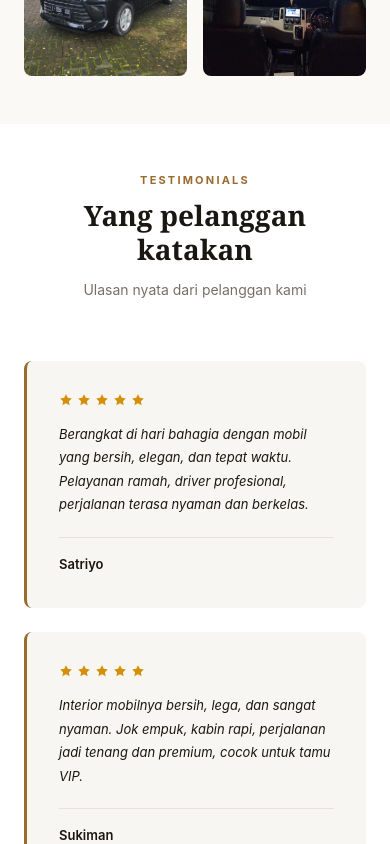
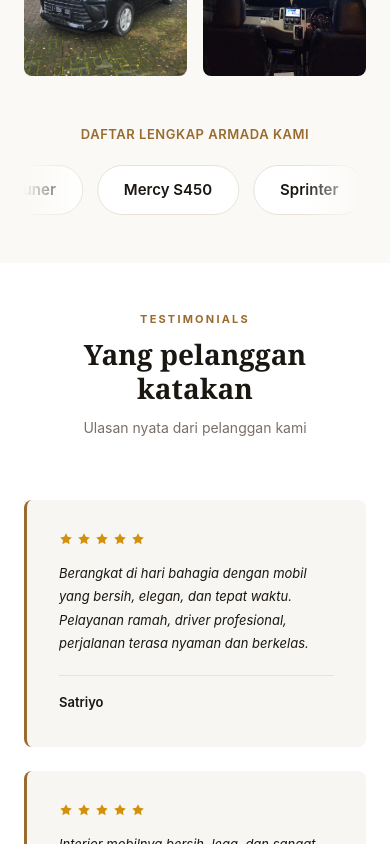
Before and after one commit to anindyawita/annayyara-garage-7, a Next.js app: page / in a window 390 px wide. Shown: the part 4180-5024 px from the top of the page. Built offline with nearby package versions, Linux system fonts and the light colour scheme.

Commit message:
fix: jenis mobil

```diff
--- a/app/globals.css
+++ b/app/globals.css
@@ -648,6 +648,66 @@ a {
   text-transform: uppercase;
 }
 
+/* === ARMADA LIST (nama unit) === */
+.armada-list-wrap {
+  margin-top: 48px;
+  text-align: center;
+}
+
+.armada-list-title {
+  font-size: 13px;
+  font-weight: 600;
+  letter-spacing: 0.04em;
+  color: #9a6b2e;
+  text-transform: uppercase;
+  margin-bottom: 20px;
+}
+
+.armada-marquee {
+  display: flex;
+  flex-wrap: nowrap;
+  overflow: hidden;
+  -webkit-mask-image: linear-gradient(90deg, transparent 0, #000 64px, #000 calc(100% - 64px), transparent 100%);
+  mask-image: linear-gradient(90deg, transparent 0, #000 64px, #000 calc(100% - 64px), transparent 100%);
+}
+
+.armada-list {
+  display: flex;
+  flex-wrap: nowrap;
+  flex-shrink: 0;
+  gap: 14px;
+  padding-right: 14px;
+  width: max-content;
+  animation: armadaScroll 22s linear infinite;
+}
+
+.armada-marquee:hover .armada-list {
+  animation-play-state: paused;
+}
+
+@keyframes armadaScroll {
+  from { transform: translateX(0); }
+  to { transform: translateX(-100%); }
+}
+
+.armada-chip {
+  font-size: 15px;
+  font-weight: 600;
+  color: #1a1612;
+  background: #fff;
+  border: 0.5px solid #e8e2d9;
+  padding: 12px 26px;
+  border-radius: 100px;
+  white-space: nowrap;
+  transition: background 0.2s, border-color 0.2s, color 0.2s;
+}
+
+.armada-chip:hover {
+  background: #9a6b2e;
+  border-color: #9a6b2e;
+  color: #faf9f6;
+}
+
 /* === TESTIMONI SECTION === */
 .review-grid {
   display: grid;
--- a/app/page.js
+++ b/app/page.js
@@ -71,7 +71,7 @@ export default function Home() {
           <div className="eyebrow">Sewa Mobil Premium Surabaya</div>
           <h1 className="hero-title">PERJALANAN <em>BERKELAS</em>,<br />DRIVER TERPERCAYA</h1>
           <p className="hero-desc">Armada premium, driver profesional, dan layanan terpercaya untuk setiap perjalanan penting Anda.</p>
-          <a href="https://wa.me/6281332166797" target="_blank" rel="noopener noreferrer" className="btn-primary">
+          <a href="https://wa.me/6281392294199" target="_blank" rel="noopener noreferrer" className="btn-primary">
             <svg width="16" height="16" viewBox="0 0 24 24" fill="currentColor"><path d="M17.472 14.382c-.297-.149-1.758-.867-2.03-.967-.273-.099-.471-.148-.67.15-.197.297-.767.966-.94 1.164-.173.199-.347.223-.644.075-.297-.15-1.255-.463-2.39-1.475-.883-.788-1.48-1.761-1.653-2.059-.173-.297-.018-.458.13-.606.134-.133.298-.347.446-.52.149-.174.198-.298.298-.497.099-.198.05-.371-.025-.52-.075-.149-.669-1.612-.916-2.207-.242-.579-.487-.5-.669-.51-.173-.008-.371-.01-.57-.01-.198 0-.52.074-.792.372-.272.297-1.04 1.016-1.04 2.479 0 1.462 1.065 2.875 1.213 3.074.149.198 2.096 3.2 5.077 4.487.709.306 1.262.489 1.694.625.712.227 1.36.195 1.871.118.571-.085 1.758-.719 2.006-1.413.248-.694.248-1.289.173-1.413-.074-.124-.272-.198-.57-.347z"/><path d="M12 0C5.373 0 0 5.373 0 12c0 2.125.558 4.118 1.532 5.845L.057 23.516a.5.5 0 0 0 .612.612l5.671-1.475A11.953 11.953 0 0 0 12 24c6.627 0 12-5.373 12-12S18.627 0 12 0zm0 22c-1.907 0-3.686-.536-5.197-1.464l-.372-.22-3.863 1.004 1.025-3.746-.242-.384A9.953 9.953 0 0 1 2 12C2 6.477 6.477 2 12 2s10 4.477 10 10-4.477 10-10 10z"/></svg>
             Hubungi Kami
           </a>
@@ -184,6 +184,30 @@ export default function Home() {
               <img src="/media/WhatsApp Image 2026-04-11 at 11.03.05 AM.jpeg" alt="Fortuner" className="mobil-img" />
             </div>
           </div>
+
+          <div className="armada-list-wrap fade-in">
+            <p className="armada-list-title">Daftar Lengkap Armada Kami</p>
+            <div className="armada-marquee">
+              <div className="armada-list">
+                {[
+                  'Alphard', 'Vellfire', 'Land Cruiser', 'Pajero', 'Fortuner',
+                  'Mercy S450', 'Sprinter', 'Innova', 'Avanza', 'Hiace Premio',
+                  'Hiace Luxury', 'Elf Long', 'Xpander', 'Xenia',
+                ].map((mobil) => (
+                  <span className="armada-chip" key={mobil}>{mobil}</span>
+                ))}
+              </div>
+              <div className="armada-list" aria-hidden="true">
+                {[
+                  'Alphard', 'Vellfire', 'Land Cruiser', 'Pajero', 'Fortuner',
+                  'Mercy S450', 'Sprinter', 'Innova', 'Avanza', 'Hiace Premio',
+                  'Hiace Luxury', 'Elf Long', 'Xpander', 'Xenia',
+                ].map((mobil) => (
+                  <span className="armada-chip" key={mobil}>{mobil}</span>
+                ))}
+              </div>
+            </div>
+          </div>
         </div>
       </section>
 
@@ -264,7 +288,7 @@ export default function Home() {
               </div>
               <div className="step-content">
                 <div className="step-title">Hubungi WhatsApp / Telepon</div>
-                <div className="step-desc">WA: 0813-3216-6797 — Bisa datang langsung ke kantor/garasi untuk lihat unit</div>
+                <div className="step-desc">WA: 0813-9229-4199 — Bisa datang langsung ke kantor/garasi untuk lihat unit</div>
               </div>
             </div>
             <div className="step-row fade-in">
@@ -330,7 +354,7 @@ export default function Home() {
             <div className="footer-col">
               <div className="footer-col-label">Kontak</div>
               <div className="footer-info">
-                <a href="https://wa.me/6281332166797" target="_blank" rel="noopener noreferrer">081332166797</a><br /><br />
+                <a href="https://wa.me/6281392294199" target="_blank" rel="noopener noreferrer">081392294199</a><br /><br />
                 Jl. Wisma Tirta Agung Asri<br />
                 V.87 Gununganyar<br />
                 Surabaya
@@ -345,7 +369,7 @@ export default function Home() {
 
       {/* FLOATING WHATSAPP CTA */}
       <a
-        href="https://wa.me/6281332166797"
+        href="https://wa.me/6281392294199"
         target="_blank"
         rel="noopener noreferrer"
         className="wa-float"
```
